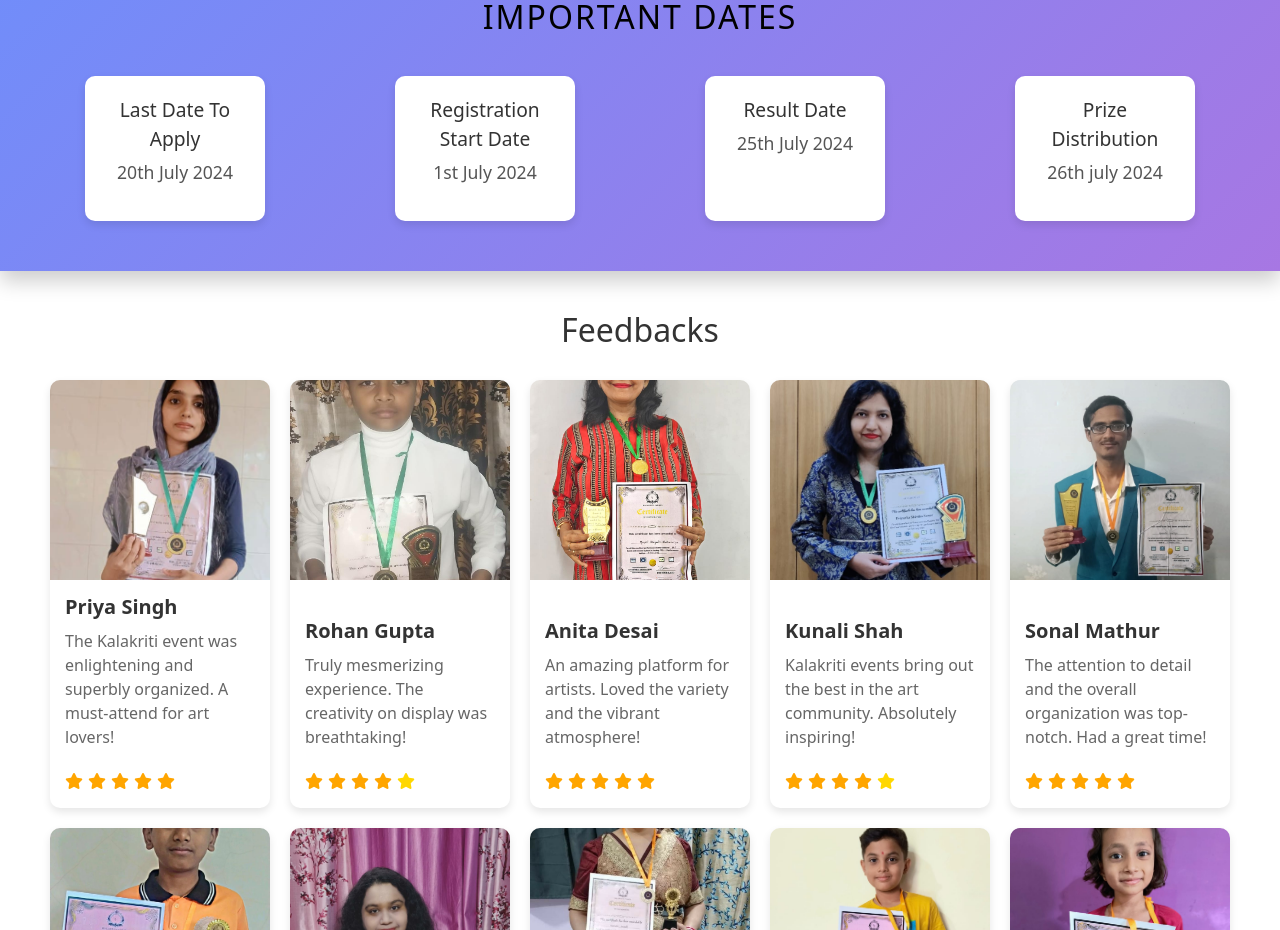
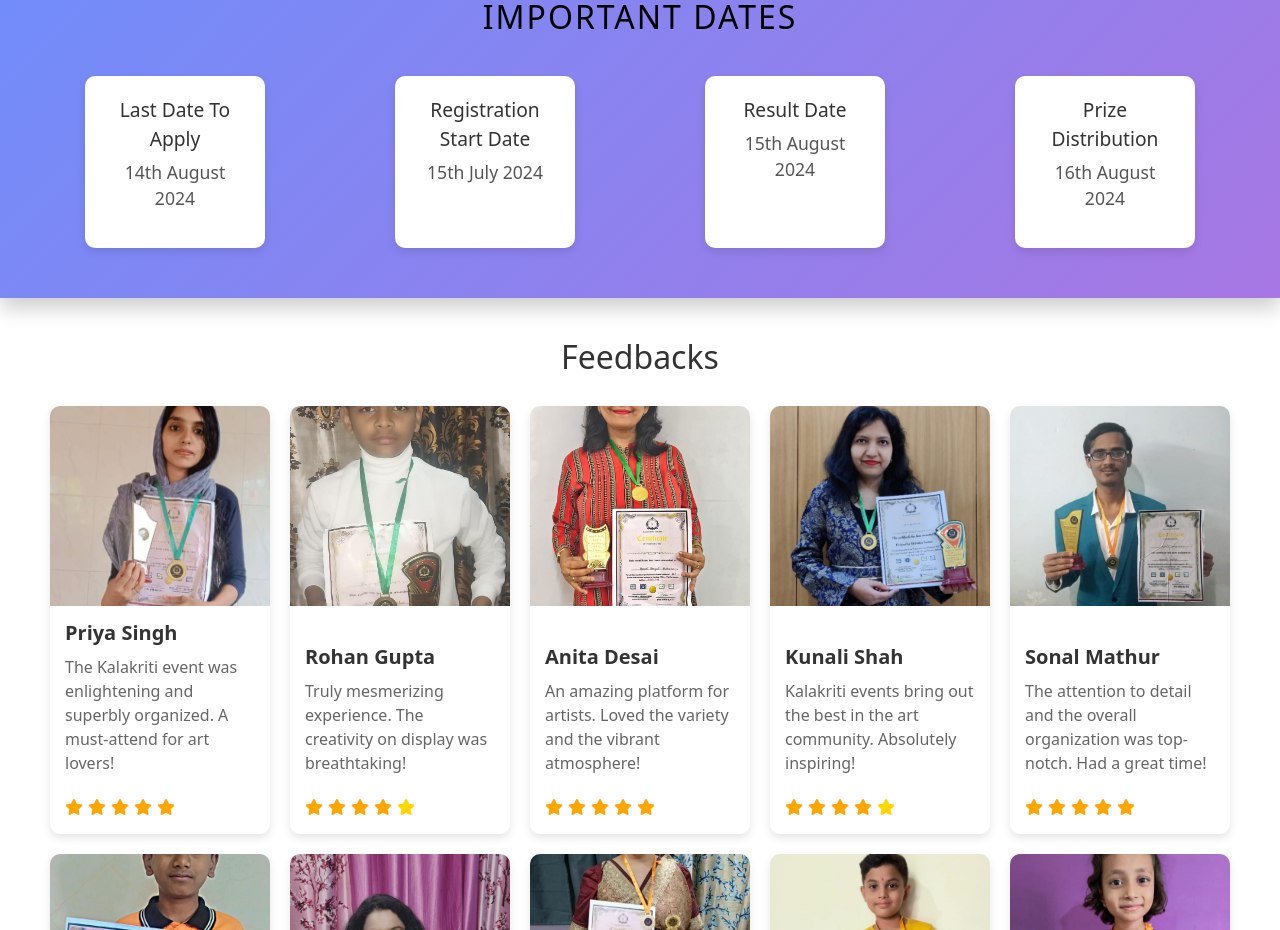
Before and after one commit to kalakritievents/kalakriti-react, a React (Create React App) app: page /dance in a window 1280 px wide. Shown: the part 3020-3950 px from the top of the page. Built offline with nearby package versions, Linux system fonts and the light colour scheme.

Commit message:
Update DatesCard.jsx
Dates 14th aug

```diff
--- a/src/components/DatesCard.jsx
+++ b/src/components/DatesCard.jsx
@@ -11,19 +11,19 @@ const DatesCard = () => {
       <div className={styles.datesContainer}>
         <div className={styles.dateBox}>
           <p className={styles.dateTitle}>Last Date To Apply</p>
-          <p className={styles.date}>20th July 2024</p>
+          <p className={styles.date}>14th August 2024</p>
         </div>
         <div className={styles.dateBox}>
           <p className={styles.dateTitle}>Registration Start Date</p>
-          <p className={styles.date}>1st July 2024</p>
+          <p className={styles.date}>15th July 2024</p>
         </div>
         <div className={styles.dateBox}>
           <p className={styles.dateTitle}>Result Date</p>
-          <p className={styles.date}>25th July 2024</p>
+          <p className={styles.date}>15th August 2024</p>
         </div>
         <div className={styles.dateBox}>
           <p className={styles.dateTitle}>Prize Distribution</p>
-          <p className={styles.date}>26th july 2024</p>
+          <p className={styles.date}>16th August 2024</p>
         </div>
       </div>
     </div>
```
